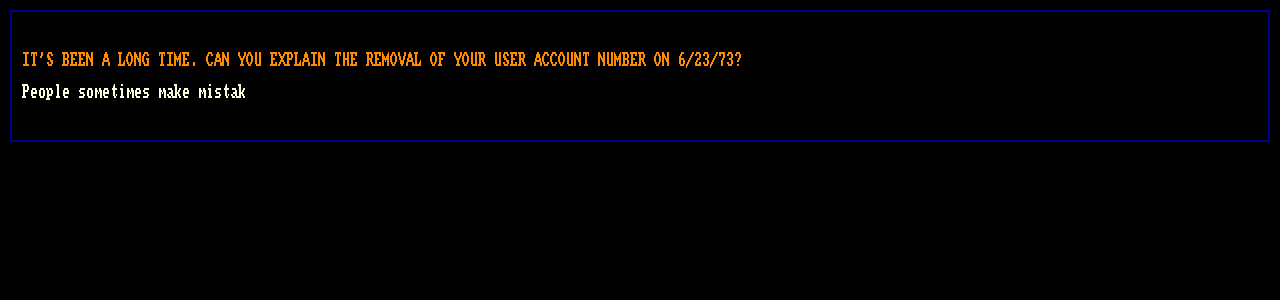
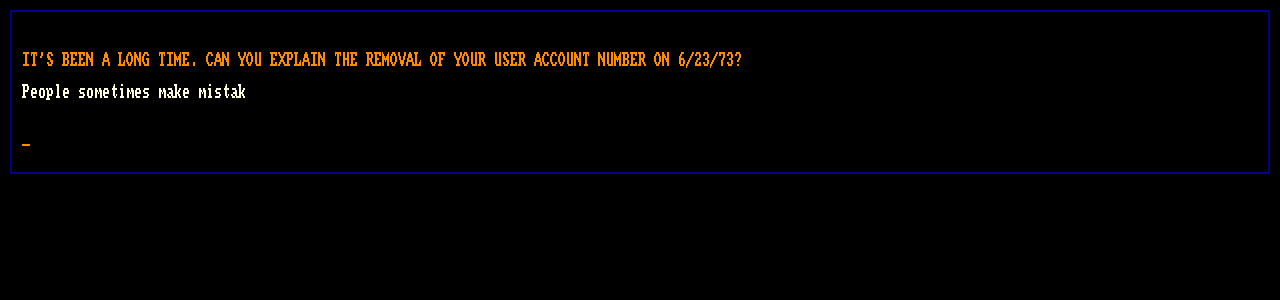
Before and after one commit to chmarr/prequelprizes, a Django app: template prizes/templates/prizes/home.html in a window 1280 px wide. Shown: the top 300 px of the page. Run offline with Django 3.2, Linux system fonts and the light colour scheme; the template is opened without the code that fills it, so the values that code supplies are empty; some libraries are stand-ins or nearby versions.

Commit message:
blinking cursor

```diff
--- a/prizes/templates/prizes/home.html
+++ b/prizes/templates/prizes/home.html
@@ -5,23 +5,33 @@
 <script src="{% static "prizes/typewriter.js" %}" ></script>
 <script> <!--
 jQuery(function(){
-    jQuery("#blah").children().hide();
-    jQuery("#line1").typewriter({framerate:200, group: /(\.|\?|[\w'/]*)[^.?\w]*/g}).queue(animline2);
+    var cursor = jQuery("#cursor");
+    jQuery(".tty>span").hide();
+    jQuery("#line1").append(cursor).find("span:first").typewriter({framerate:200, group: /(\.|\?|[\w'/]*)[^.?\w]*/g}).queue(animline2);
     function animline2(){
-        jQuery("#line2").typewriter({framerate:80}).delay(1000).queue(animline3);
+        jQuery("#line2").append(cursor).find("span:first").typewriter({framerate:80}).delay(1000).queue(animline3);
     }
     function animline3(){
-        jQuery("#line3").typewriter({framerate:200, group: /(\.|\?|[\w']*)[^.?\w]*/g}).queue(animline4);
+        jQuery("#line3").append(cursor).find("span:first").typewriter({framerate:200, group: /(\.|\?|[\w']*)[^.?\w]*/g}).queue(animline4);
     }
     function animline4(){
-        jQuery("#line4").typewriter({framerate:80});
+        jQuery("#line4").append(cursor).find("span:first").typewriter({framerate:80});
     }
+});
+jQuery(function(){
+    function blinky(){
+        var cursor = document.getElementById("cursor");
+        cursor.style.color = (cursor.style.color == "") ? "black" : "";
+        setTimeout(blinky, 250);
+    }
+    setTimeout(blinky, 250);
 });
 --> </script>
 <div id="blah">
-    <p class="wopr" id="line1">IT'S BEEN A LONG TIME. CAN YOU EXPLAIN THE REMOVAL OF YOUR USER ACCOUNT NUMBER ON 6/23/73?</p>
-    <p id="line2">People sometimes make mistak</p>
-    <p class="wopr" id="line3">YES THEY DO. SHALL WE PLAY A GAME?</p>
-    <p id="line4">Love to. How about <a href="http://prequeladventure.com/this/KatiaTakeControl.html">...</a></p>
+    <span id="cursor">_</span>
+    <p class="tty wopr" id="line1"><span>IT'S BEEN A LONG TIME. CAN YOU EXPLAIN THE REMOVAL OF YOUR USER ACCOUNT NUMBER ON 6/23/73?</span></p>
+    <p class="tty" id="line2"><span>People sometimes make mistak</span></p>
+    <p class="tty wopr" id="line3"><span>YES THEY DO. SHALL WE PLAY A GAME?</span></p>
+    <p class="tty" id="line4"><span>Love to. How about <a href="http://prequeladventure.com/this/KatiaTakeControl.html">...</a></span></p>
 </div>
 {% endblock %}
```
